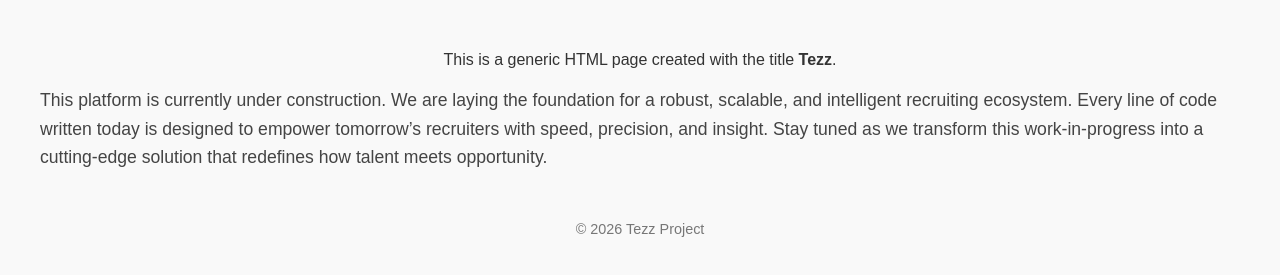
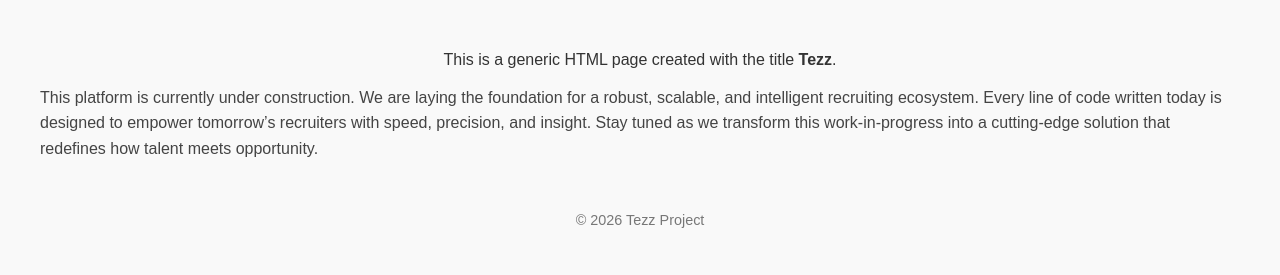
Before and after one commit to kbasdf/tezz-1, a plain HTML site: page index.html in a window 1280 px wide. Shown: the part 139-414 px from the top of the page. Drawn offline with Linux system fonts and the light colour scheme.

Commit message:
added dev note 2

```diff
--- a/index.html
+++ b/index.html
@@ -64,7 +64,7 @@
     <p>This is a generic HTML page created with the title <strong>Tezz</strong>.</p>
   </main>
 
-   <p style="color:#444; font-size:1.1em; line-height:1.6;">
+   <p style="color:#444; line-height:1.6;">
       This platform is currently under construction. We are laying the foundation for a robust, scalable, and intelligent recruiting ecosystem. Every line of code written today is designed to empower tomorrow’s recruiters with speed, precision, and insight. Stay tuned as we transform this work‑in‑progress into a cutting‑edge solution that redefines how talent meets opportunity.
     </p>
   <footer>
```
